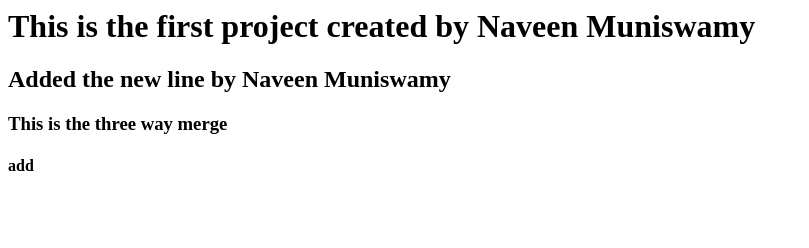
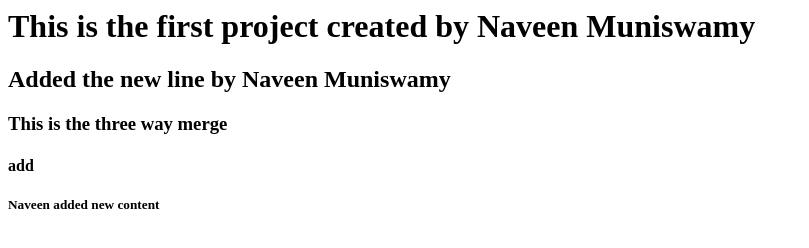
Before and after one commit to NaveenMuniswamy/naveen_synechron, a plain HTML site: page index.html in a window 1280 px wide. Shown: the whole page, without its empty margins (0-809 px from the left). Drawn offline with Linux system fonts and the light colour scheme.

Commit message:
added new content

```diff
--- a/index.html
+++ b/index.html
@@ -2,3 +2,4 @@
 <h2>Added the new line by Naveen Muniswamy</h2>
 <h3>This is the three way merge</h3>
 <h4>add</h4>
+<h5>Naveen added new content</h5>
```
